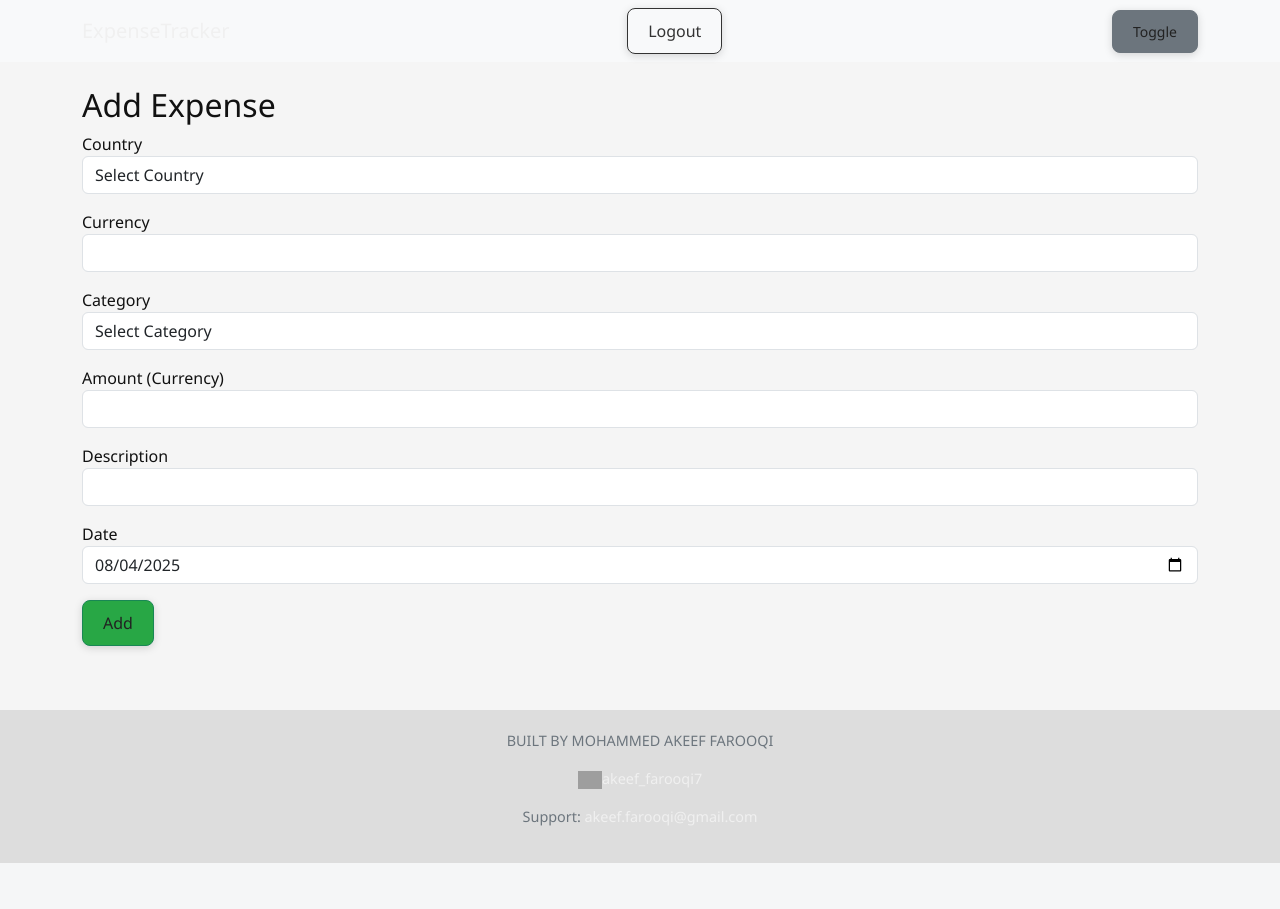
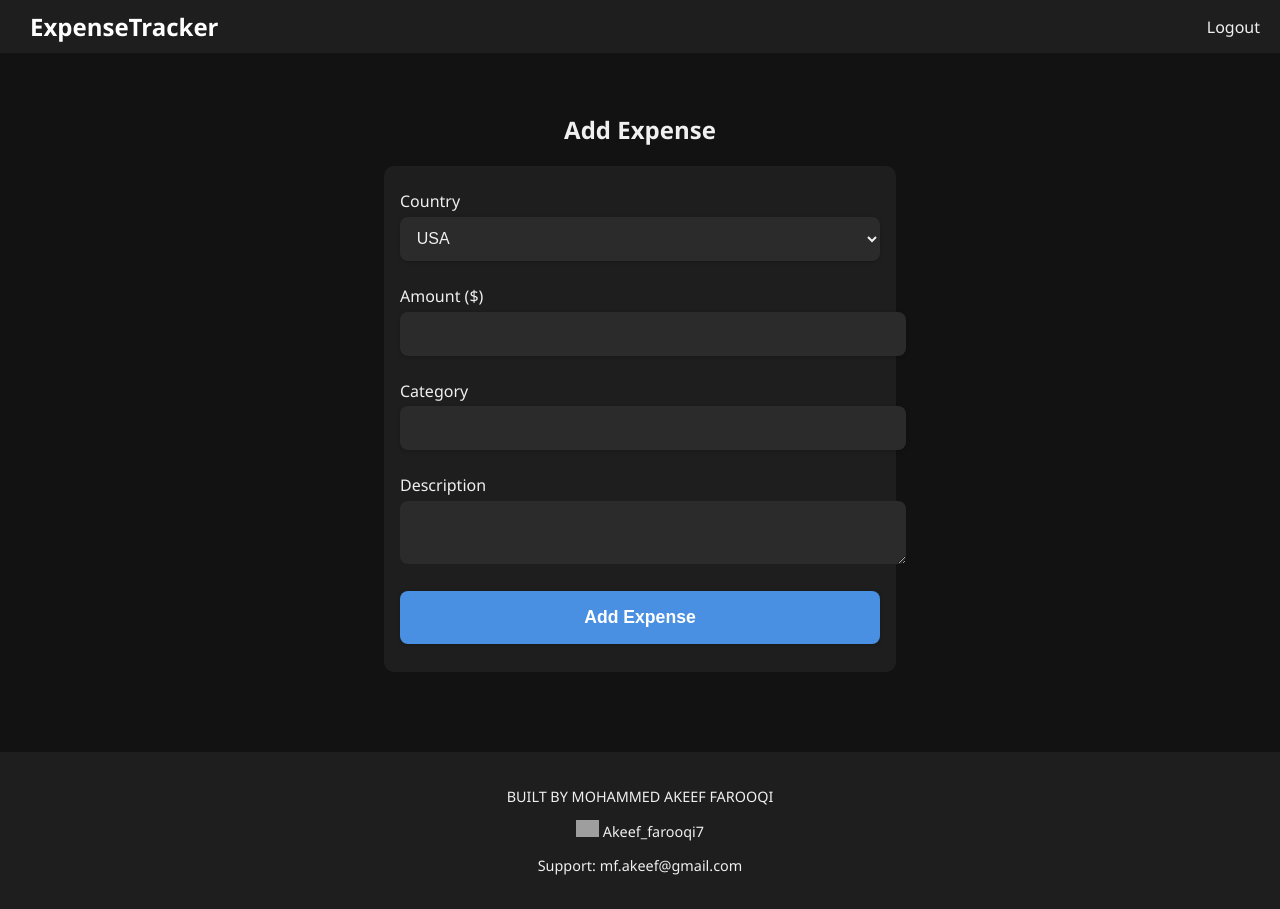
Before and after one commit to Akeeffarooqi7/expense_tracker, a Flask app: page /add in a window 1280 px wide. Before the commit the page ends 863 px from the top, so only its background shows below. Run offline with Flask 3, Linux system fonts and the light colour scheme; the visitor is signed in with stand-in values (Sample User, id 1); some libraries are stand-ins or nearby versions; grey boxes are pictures that could not be loaded.

Commit message:
Initial commit - Expense Tracker

```diff
--- a/app.py
+++ b/app.py
@@ -4,6 +4,7 @@ from flask_mysqldb import MySQL
 from werkzeug.security import generate_password_hash, check_password_hash
 from flask_mail import Mail, Message
 from config import Config
+from datetime import datetime, timedelta
 import csv
 import io
 
@@ -79,7 +80,7 @@ def logout():
 
 def send_otp(email):
     otp = ''.join(random.choices(string.digits, k=6))
-    expires = datetime.datetime.now() + datetime.timedelta(minutes=10)
+    expires = datetime.now() + timedelta(minutes=10)
     cur = mysql.connection.cursor()
     cur.execute("DELETE FROM otp_verification WHERE email=%s", (email,))
     cur.execute("INSERT INTO otp_verification(email, otp, expires_at) VALUES(%s,%s,%s)",
@@ -99,37 +100,34 @@ def reset_request():
         return redirect(url_for('otp_verify', email=email))
     return render_template('reset_request.html')
 
-@app.route('/otp-verify', methods=['GET','POST'])
-def otp_verify():
-    email = request.form.get('email', '').strip()
+@app.route('/otp-verify/<email>', methods=['GET','POST'])
+def otp_verify(email=None):
+    if request.method == 'GET':
+        return render_template('otp_verify.html')
+    # POST:
+    email = request.args.get('email') or request.form.get('email') or session.get('verified_email')
     otp_input = request.form.get('otp', '').strip()
-
     if not email or not otp_input:
         flash('Email and OTP are required.')
         return redirect(url_for('reset_request'))
+    cursor = mysql.connection.cursor()
+    cursor.execute("SELECT otp, expires_at FROM otp_verification WHERE email=%s", (email,))
+    row = cursor.fetchone()
+    cursor.close()
+    if row and row[0] == otp_input and datetime.datetime.now() < row[1]:
+        session['verified_email'] = email
+        return redirect(url_for('reset_password'))
+    flash('Invalid or expired OTP.')
+    return redirect(url_for('reset_request'))
 
-    try:
-        cursor = mysql.connection.cursor()
-        cursor.execute("SELECT otp FROM otp_verification WHERE email = %s", (email,))
-        result = cursor.fetchone()
-        cursor.close()
 
-        if result and result[0] == otp_input:
-            session['verified_email'] = email
-            return redirect(url_for('reset_password'))
-        else:
-            flash('Invalid OTP. Please try again.')
-            return redirect(url_for('otp_verify'))
-    except Exception as e:
-        flash(f"An error occurred: {str(e)}")
-        return redirect(url_for('reset_request'))
 
 
 @app.route('/dashboard')
 @login_required
 def dashboard():
     cur = mysql.connection.cursor()
-    cur.execute("SELECT country, currency, category, amount, description, date, id FROM expenses WHERE user_id=%s ORDER BY date DESC", (session['user_id'],))
+    cur.execute("SELECT country, category, amount, description, date, id  FROM expenses WHERE user_id=%s", (session['user_id'],))
     expenses = cur.fetchall()
     cur.execute("SELECT SUM(amount) FROM expenses WHERE user_id=%s AND YEAR(date)=YEAR(CURDATE())", (session['user_id'],))
     total_year = cur.fetchone()[0] or 0
@@ -143,7 +141,7 @@ def dashboard():
 def add_expense():
     if request.method=='POST':
         data = (session['user_id'], request.form['country'], request.form['currency'], request.form['category'],
-                request.form['amount'], request.form['description'], request.form['date'])
+                request.form['amount'], request.form['description'], formatted_datetime)
         cur = mysql.connection.cursor()
         cur.execute("INSERT INTO expenses(user_id,country,currency,category,amount,description,date) VALUES(%s,%s,%s,%s,%s,%s,%s)", data)
         mysql.connection.commit()
@@ -161,19 +159,59 @@ def delete(id):
     flash('Deleted')
     return redirect(url_for('dashboard'))
 
+@app.route('/reset_password', methods=['GET','POST'])
+def reset_password():
+    if 'verified_email' not in session:
+        return redirect(url_for('reset_request'))
+    if request.method == 'POST':
+        new_pw = generate_password_hash(request.form['new_password'])
+        cur = mysql.connection.cursor()
+        cur.execute("UPDATE users SET password_hash=%s WHERE email=%s", (new_pw, session['verified_email']))
+        mysql.connection.commit()
+        cur.close()
+        session.pop('verified_email')
+        flash('Password reset successful. Login now.')
+        return redirect(url_for('login'))
+    return render_template('otp_verify.html')
+
+
 @app.route('/download')
 @login_required
 def download():
     cur = mysql.connection.cursor()
-    cur.execute("SELECT country,currency,category,amount,description,date FROM expenses WHERE user_id=%s", (session['user_id'],))
-    rows = cur.fetchall()
+    cur.execute("SELECT country, currency, category, amount, description, date FROM expenses WHERE user_id=%s", (session['user_id'],))
+    data = cur.fetchall()
     cur.close()
-    buf = io.StringIO()
-    writer = csv.writer(buf)
-    writer.writerow(['Country','Currency','Category','Amount','Description','Date'])
-    writer.writerows(rows)
-    buf.seek(0)
-    return send_file(io.BytesIO(buf.read().encode()), mimetype="text/csv", as_attachment=True, download_name="statement.csv")
+
+    from fpdf import FPDF
+    import tempfile
+
+    class PDF(FPDF):
+        def header(self):
+            self.set_font('Arial', 'B', 14)
+            self.cell(0, 10, 'Expense Statement', 0, 1, 'C')
+
+        def footer(self):
+            self.set_y(-15)
+            self.set_font('Arial', 'I', 8)
+            self.cell(0, 10, f'Page {self.page_no()}', 0, 0, 'C')
+
+    pdf = PDF()
+    pdf.add_page()
+    pdf.set_font('Arial', '', 12)
+
+    for row in data:
+        line = f"Date: {row[5]} | Country: {row[0]} | Currency: {row[1]} | Category: {row[2]} | Amount: {row[3]} | Desc: {row[4]}"
+        pdf.multi_cell(0, 10, line)
+        pdf.ln(1)
+
+    # Save to temp file
+    with tempfile.NamedTemporaryFile(delete=False, suffix=".pdf") as temp_pdf:
+        pdf.output(temp_pdf.name)
+        temp_pdf.seek(0)
+        return send_file(temp_pdf.name, mimetype='application/pdf', as_attachment=True, download_name="statement.pdf")
+
+
 
 if __name__=='__main__':
     app.run(debug=True)
--- a/static/style.css
+++ b/static/style.css
@@ -2,25 +2,68 @@ body {
   background-color: #121212;
   color: #f0f0f0;
   font-family: 'Segoe UI', Tahoma, Geneva, Verdana, sans-serif;
+  margin: 0;
+  padding: 0;
 }
 
-
-.navbar, .table {
+.navbar {
   background-color: #1e1e1e;
+  padding: 10px 20px;
+  display: flex;
+  justify-content: space-between;
+  align-items: center;
 }
 
-.navbar a, .btn, .table th, .table td, footer {
-  color: #f0f0f0;
+.navbar-brand {
+  font-size: 1.5rem;
+  color: #ffffff !important;
+  font-weight: bold;
 }
 
-.table th, .table td {
-  border: 1px solid #333;
+.navbar a {
+  color: #f0f0f0;
+  text-decoration: none;
+  margin-left: 10px;
+}
+
+.navbar a:hover {
+  opacity: 0.8;
+}
+
+.container {
+  padding: 20px;
+}
+
+input, select, button {
+  width: 100%;
+  padding: 12px;
+  margin: 6px 0 12px;
+  border: none;
+  border-radius: 8px;
+  box-shadow: 0 1px 4px rgba(0,0,0,0.2);
+  font-size: 1rem;
+}
+
+input[type="date"] {
+  color-scheme: dark;
+}
+
+button {
+  background-color: #28a745;
+  color: white;
+  font-weight: 600;
+  cursor: pointer;
+}
+
+button:hover {
+  opacity: 0.9;
 }
 
 footer {
   margin-top: 40px;
   padding: 20px;
   background-color: #1e1e1e;
+  text-align: center;
   font-size: 0.9rem;
 }
 
@@ -29,58 +72,24 @@ footer a {
   text-decoration: none;
 }
 
-.btn:hover, a:hover {
-  opacity: 0.8;
+.table {
+  width: 100%;
+  margin-top: 20px;
+  background-color: #1e1e1e;
+  color: #f0f0f0;
+  border-collapse: collapse;
 }
 
-[data-theme="light"] body {
-  background-color: #f5f5f5;
-  color: #111;
+.table th, .table td {
+  padding: 10px;
+  border: 1px solid #444;
+  text-align: center;
 }
 
-[data-theme="light"] .navbar, [data-theme="light"] .table {
-  background-color: #ffffff;
-  color: #111;
+.toggle-password {
+  position: absolute;
+  right: 15px;
+  top: 42px;
+  cursor: pointer;
+  color: #ccc;
 }
-
-[data-theme="light"] footer {
-  background-color: #ddd;
-  color: #222;
-}
-
-[data-theme="light"] .btn {
-  color: #222;
-}
-
-.navbar a.btn-outline-secondary {
-  border: 1px solid #ccc;
-  color: #f0f0f0;
-}
-
-[data-theme="light"] .navbar a.btn-outline-secondary {
-  color: #333;
-  border-color: #333;
-}
-
-.navbar a.btn-outline-secondary:hover {
-  background-color: #444;
-}
-
-.btn {
-  border-radius: 8px;
-  font-weight: 500;
-  padding: 10px 20px;
-  box-shadow: 0 2px 8px rgba(0,0,0,0.15);
-}
-
-.btn-success {
-  background-color: #28a745;
-}
-
-.btn-primary {
-  background-color: #007bff;
-}
-
-.btn:hover {
-  opacity: 0.85;
-}
--- a/templates/add_expense.html
+++ b/templates/add_expense.html
@@ -1,57 +1,79 @@
 {% extends "base.html" %}
 {% block content %}
-<h2>Add Expense</h2>
-<form method="POST">
-  <div class="mb-3">
-  <label>Country</label>
-  <select name="country" id="country" class="form-control" required onchange="setCurrency()">
-    <option value="">Select Country</option>
+<div class="container">
+  <h2 style="text-align: center; color: #f0f0f0;">Add Expense</h2>
+  <form method="POST" action="/add" class="form-dark" onsubmit="addTimestamp()">
+    <label for="country">Country</label>
+    <select name="country" id="country" required onchange="updateCurrencySymbol()">
       <option value="USA">USA</option>
       <option value="UK">UK</option>
+      <option value="India">India</option>
+      <!-- Add more countries below -->
       <option value="Australia">Australia</option>
-    <option value="Canada">Canada</option>
       <option value="Germany">Germany</option>
+      <option value="France">France</option>
       <option value="Saudi Arabia">Saudi Arabia</option>
-    <option value="France">France</option>
-    <option value="Japan">Japan</option>
-    <option value="India">India</option>
-    <option value="Other">Other</option>
+      <option value="UAE">UAE</option>
     </select>
+
+    <label for="amount">Amount (<span id="currencySymbol">$</span>)</label>
+    <input type="number" name="amount" id="amount" required step="0.01" />
+
+    <label for="category">Category</label>
+    <input type="text" name="category" id="category" required />
+
+    <label for="description">Description</label>
+    <textarea name="description" id="description" rows="2"></textarea>
+
+    <input type="hidden" name="datetime" id="datetime" />
+    <button type="submit">Add Expense</button>
+  </form>
 </div>
 
-<div class="mb-3">
-  <label>Currency</label>
-  <input type="text" name="currency" id="currency" required class="form-control" readonly>
-</div>
+<style>
+  /* Dark/mobile styling within template */
+  .form-dark {
+    background: #1e1e1e;
+    padding: 1rem;
+    border-radius: 10px;
+    max-width: 480px;
+    margin: auto;
+  }
+  .form-dark label { color: #f0f0f0; margin-top: .5rem; display: block; }
+  .form-dark input, .form-dark select, .form-dark textarea {
+    width: 100%; margin: .3rem 0 1rem; padding: .8rem;
+    font-size: 1rem; background: #2b2b2b; color: #f0f0f0; border: none; border-radius: 8px;
+  }
+  .form-dark button {
+    width: 100%; padding: 1rem; background: #4a90e2; color: white;
+    border: none; font-size: 1.1rem; border-radius: 8px;
+  }
+  .form-dark button:active { background: #357ab8; }
+  @media (max-width:600px) {
+    .form-dark { padding: .8rem; }
+    .form-dark input, .form-dark button { font-size: 1.1rem; }
+  }
+</style>
 
-<div class="mb-3">
-  <label>Category</label>
-  <select name="category" class="form-control" required>
-    <option value="">Select Category</option>
-    <option value="Food & Dining">Food & Dining</option>
-    <option value="Transportation">Transportation</option>
-    <option value="Shopping">Shopping</option>
-    <option value="Entertainment">Entertainment</option>
-    <option value="Bills & Utilities">Bills & Utilities</option>
-    <option value="Healthcare">Healthcare</option>
-    <option value="Education">Education</option>
-    <option value="Travel">Travel</option>
-    <option value="Other">Other</option>
-  </select>
-</div>
-
-  <div class="mb-3">
-    <label>Amount (<span id="currencyLabel">Currency</span>)</label>
-    <input type="number" name="amount" required step="0.01" class="form-control">
-  </div>
-  <div class="mb-3">
-    <label>Description</label>
-    <input type="text" name="description" class="form-control">
-  </div>
-  <div class="mb-3">
-    <label>Date</label>
-    <input type="date" name="date" required class="form-control">
-  </div>
-  <button class="btn btn-success" type="submit">Add</button>
-</form>
+<script>
+  const currencyMap =
+  {
+    USA: '$',
+    UK: '£',
+    India: '₹',
+    Australia: 'A$',
+    Germany: '€',
+    France: '€',
+    Saudi Arabia: '﷼',
+    UAE: 'د.إ'
+  };
+  function updateCurrencySymbol() {
+    const c = document.getElementById('country').value;
+    document.getElementById('currencySymbol').textContent = currencyMap[c] || '$';
+  }
+  function addTimestamp() {
+    document.getElementById('datetime').value = new Date().toISOString();
+  }
+  window.onload = () => { updateCurrencySymbol(); addTimestamp(); };
+</script>
 {% endblock %}
--- a/templates/base.html
+++ b/templates/base.html
@@ -1,23 +1,23 @@
 <!doctype html>
-<html lang="en" data-theme="auto">
+<html lang="en">
 <head>
-  <meta charset="utf‑8">
+  <meta charset="utf-8">
   <meta name="viewport" content="width=device-width, initial-scale=1">
   <title>Expense Tracker</title>
-  <link href="https://cdn.jsdelivr.net/npm/bootstrap@5.3.0/dist/css/bootstrap.min.css" rel="stylesheet">
   <link rel="stylesheet" href="{{ url_for('static', filename='style.css') }}">
+  <script src="https://kit.fontawesome.com/a076d05399.js" crossorigin="anonymous"></script>
 </head>
 <body>
-<nav class="navbar navbar-expand-lg bg-light" id="nav">
-  <div class="container">
-    <a class="navbar-brand" href="{{ url_for('dashboard') }}">ExpenseTracker</a>
-    {% if session.user_id %}
-      <a class="btn btn-outline-secondary" href="{{ url_for('logout') }}">Logout</a>
-    {% endif %}
-    <button class="btn btn-sm btn-secondary ms-2" id="theme-toggle">Toggle</button>
-  </div>
+
+<nav class="navbar">
+  <a class="navbar-brand" href="{{ url_for('dashboard') }}">ExpenseTracker</a>
+  {% if session.user_id %}
+    <a href="{{ url_for('logout') }}" style="color:#f0f0f0;">Logout</a>
+  {% endif %}
 </nav>
-<div class="container py-4">
+
+
+<div class="container">
   {% with messages = get_flashed_messages() %}
     {% if messages %}
       <div class="alert alert-info">{{ messages[0] }}</div>
@@ -25,58 +25,13 @@
   {% endwith %}
   {% block content %}{% endblock %}
 </div>
-<footer class="text-center mt‑5 text-secondary">
+<footer>
   <p>BUILT BY MOHAMMED AKEEF FAROOQI</p>
   <p><a href="https://www.instagram.com/akeef_farooqi7/" target="_blank">
-    <img src="{{ url_for('static', filename='insta_icon.png') }}" width="24" alt="insta">akeef_farooqi7
+    <img src="{{ url_for('static', filename='insta_icon.png') }}" width="23"> Akeef_farooqi7
   </a></p>
-  <p>Support: <a href="mailto:akeef.farooqi@gmail.com">akeef.farooqi@gmail.com</a></p>
+  <p>Support: <a href="mailto:mf.akeef@gmail.com">mf.akeef@gmail.com</a></p>
 </footer>
-<script src="https://cdn.jsdelivr.net/npm/bootstrap@5.3.0/dist/js/bootstrap.bundle.min.js"></script>
 <script src="{{ url_for('static', filename='calculator.js') }}"></script>
-<script>
-  const toggle = document.getElementById('theme-toggle');
-  toggle.onclick = () => {
-    document.documentElement.setAttribute('data-theme',
-      document.documentElement.getAttribute('data-theme')==='dark'? 'light':'dark');
-  };
-  const prefers = window.matchMedia('(prefers-color-scheme: dark)');
-  document.documentElement.setAttribute('data-theme', prefers.matches? 'dark':'light');
-
-  const countryCurrencyMap = {
-    "Australia": "AUD",
-    "USA": "USD",
-    "UK": "GBP",
-    "Canada": "CAD",
-    "Germany": "EUR",
-    "Saudi Arabia": "SAR",
-    "India": "INR",
-    "Japan": "JPY",
-    "Europe": "EUR"
-  };
-
-  function updateCurrency() {
-    const country = document.getElementById('country').value;
-    const currencyField = document.getElementById('currency');
-    currencyField.value = countryCurrencyMap[country] || '';
-  }
-
-  document.getElementById('country').addEventListener('change', () => {
-  const country = document.getElementById('country').value;
-  const currency = countryCurrencyMap[country] || 'Currency';
-  document.getElementById('currencyLabel').innerText = currency;
-});
-
-
-
-  // Set today's date on page load
-  window.onload = function () {
-    const dateInput = document.querySelector("input[name='date']");
-    if (dateInput && !dateInput.value) {
-      const now = new Date();
-      const iso = now.toISOString().substring(0, 10); // yyyy-mm-dd
-      dateInput.value = iso;
-    }
-  };
-</script>
-</body></html>
+</body>
+</html>
```
Also changed, not shown: render.yml (added, +10 -0 lines), requirements.txt (+56 -5 lines), templates/dashboard.html (+25 -27 lines), templates/login.html (+29 -14 lines), templates/otp_verify.html (+25 -18 lines), templates/statement.html (+35 -2 lines), 1 other file. Lines whose indentation alone changed are shown as unchanged.
